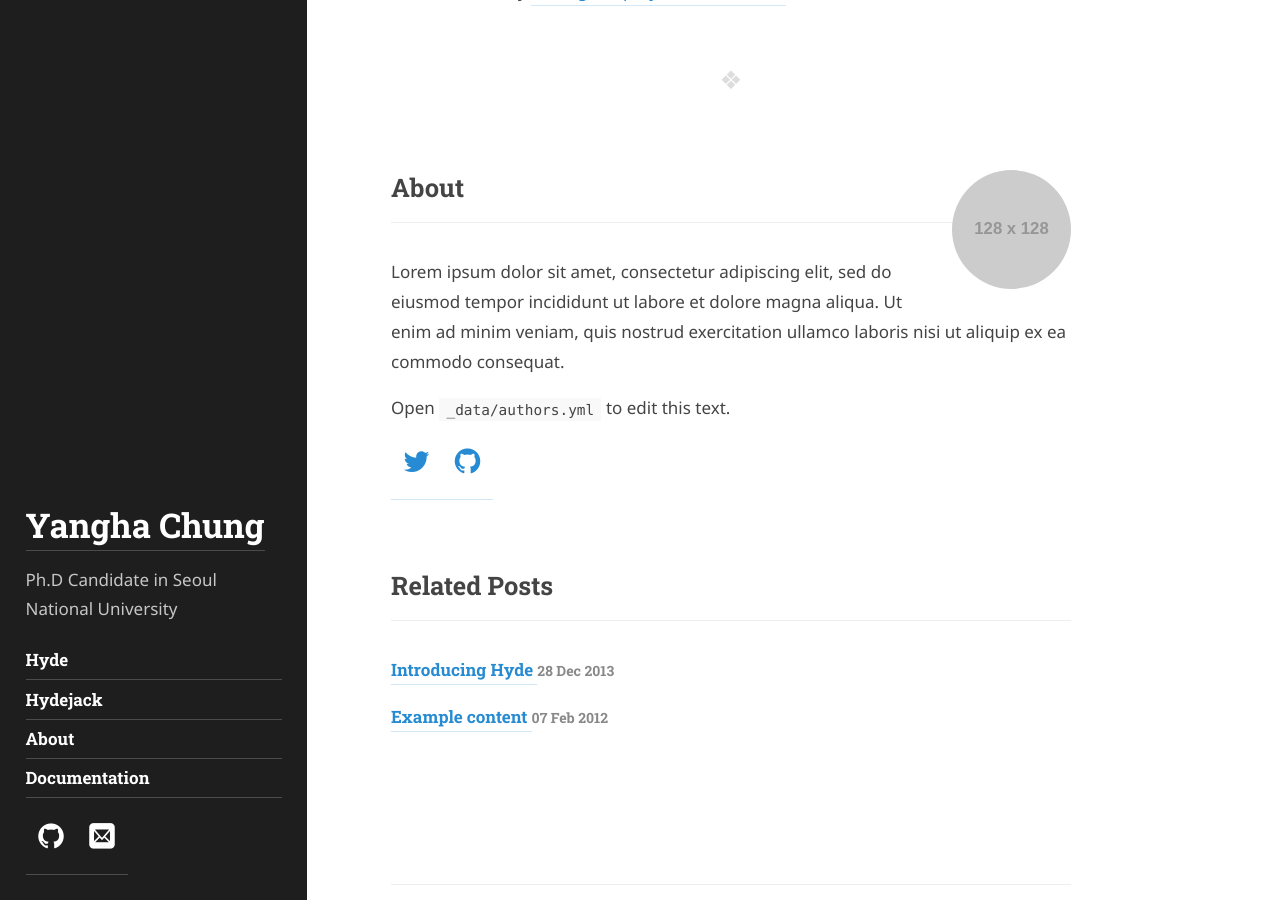
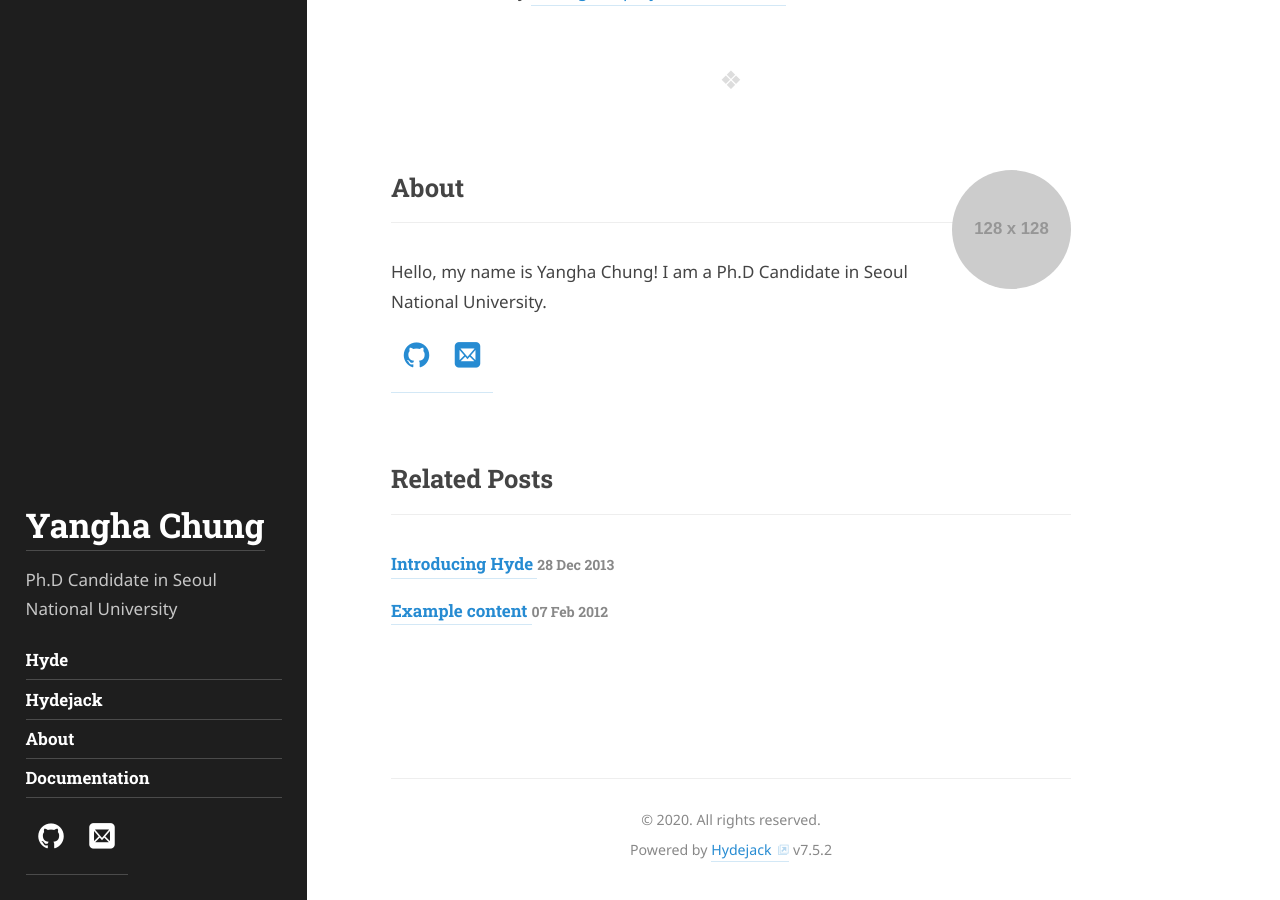
Before and after one commit to yangha08/yangha08.github.io, a Jekyll site: the page built from _posts/2012-02-06-whats-jekyll.md, in a window 1280 px wide and 900 px high, scrolled down 719 px. Built offline with Jekyll 4.4.1, drawn with Linux system fonts in a browser that asks for light colours; some web fonts are replaced.

Commit message:
Update authors.yml

```diff
--- a/_data/authors.yml
+++ b/_data/authors.yml
@@ -2,8 +2,8 @@
 # Must be the same as `author` in `_config.yml`.
 # Change `author1` to your shortname.
 author1:
-  name:              <firstname> <lastname>
-  email:             <mail@domain.tld>
+  name:              <Yangha> <Chung>
+  email:             <yangha08@snu.ac.kr>
 
   # Used at the bottom of each page and at the top of the `about` layout
   # Markdown enabled, can use multiple paragraphs (enabled by `|`)
@@ -12,7 +12,7 @@ author1:
 
   # This photo will be used in the about section
   picture:
-    path:            https://placehold.it/128x128
+    path:            yanghachung.jpg
     # srcset is optional, but can be used to provide higher res versions for retina displays
     srcset:
       1x:            https://placehold.it/128x128
@@ -62,19 +62,3 @@ author1:
     # download:        https://github.com/qwtel/hydejack-starter-kit/archive/v7.5.0.zip
 
 # Another author (optional)
-author2:
-  name:              <firtname> <lastname>
-  email:             <mail@domain.tld>
-  about:             |
-    Lorem ipsum dolor sit amet, consectetur adipiscing elit,
-    sed do eiusmod tempor incididunt ut labore et dolore magna aliqua.
-    Ut enim ad minim veniam, quis nostrud exercitation ullamco laboris nisi ut aliquip ex ea commodo consequat.
-
-    Open `_data/authors.yml` to edit this text.
-  picture:           https://placehold.it/128x128
-  twitter:           <username>
-  github:            <username>
-  accent_color:      '#268bd2'
-  accent_image:
-    background:      '#202020'
-    overlay:         false
```
